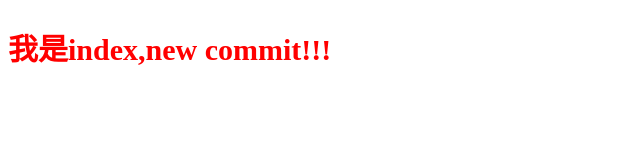
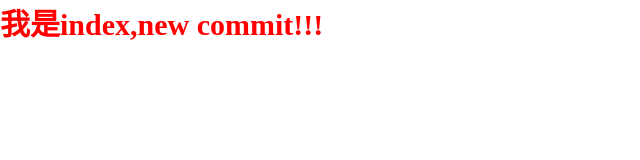
Before and after one commit to PFJL/myProjectTwo, a plain HTML site: page index.html in a window 1280 px wide. Shown: the whole page, without its empty margins (0-640 px from the left). Drawn offline with Linux system fonts and the light colour scheme.

Commit message:
main.css

```diff
--- a/index.html
+++ b/index.html
@@ -6,6 +6,7 @@
     <meta http-equiv="X-UA-Compatible" content="ie=edge">
     <title>Document</title>
     <link rel="stylesheet" href="./index.css">
+    <link rel="stylesheet" href="./main.css">
 </head>
 <body>
     <h2>我是index,new commit!!!</h2>
--- /dev/null
+++ b/main.css
@@ -0,0 +1,6 @@
+*{
+    margin: 0px;
+    padding: 0px;
+    list-style: none;
+    text-decoration: none;
+}
```
